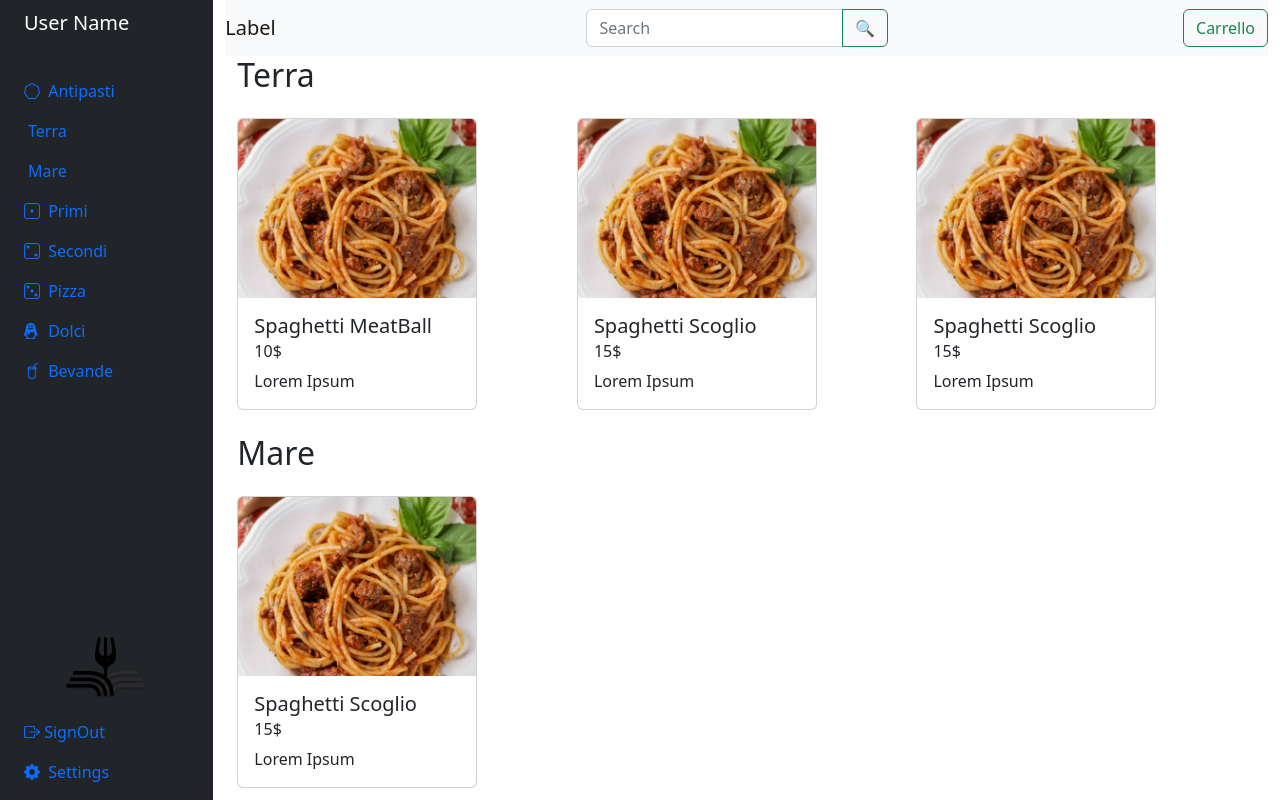
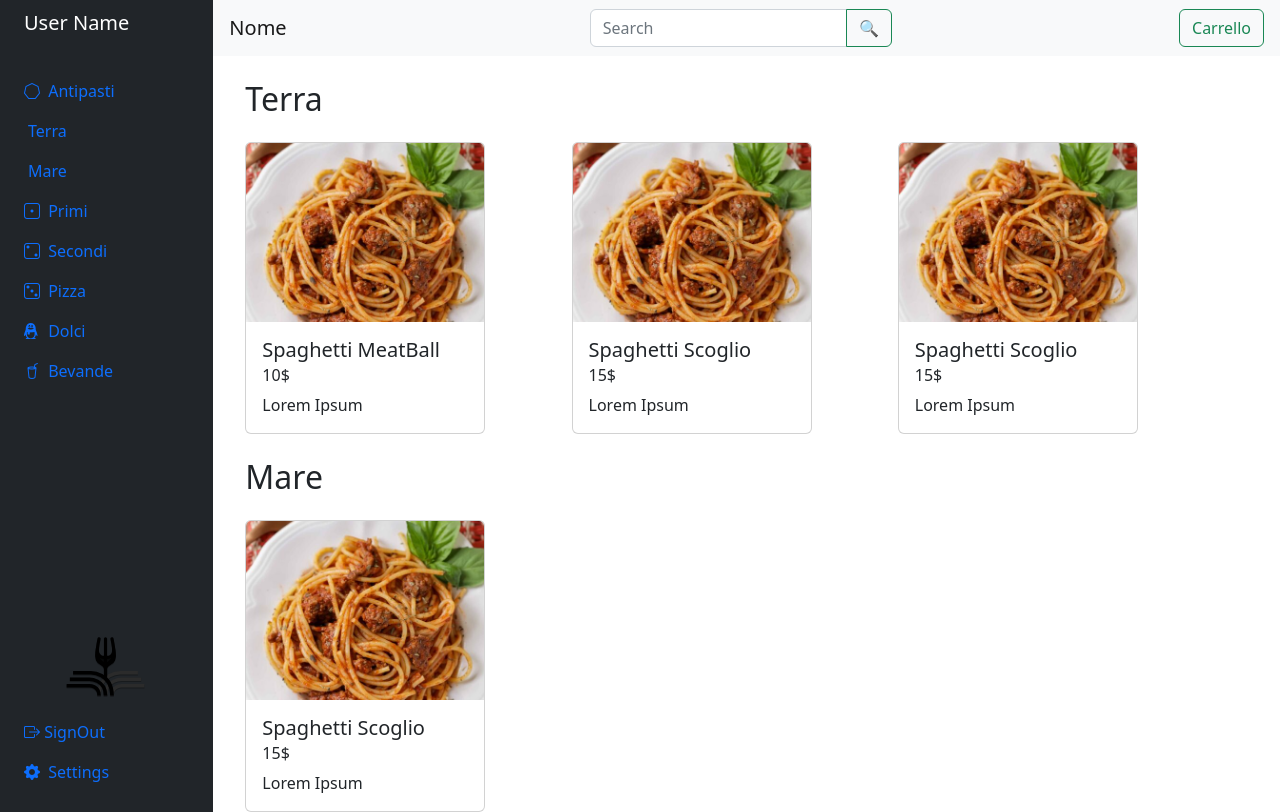
Before and after one commit to marcon21/bookeat, a React (Vite) app in the folder frontend/: page /menu in a window 1280 px wide. Built offline with nearby package versions, Linux system fonts and the light colour scheme.

Commit message:
minor after merge fixes

```diff
--- a/frontend/src/components/MenuSections.jsx
+++ b/frontend/src/components/MenuSections.jsx
@@ -3,7 +3,7 @@ import MenuItem from "./MenuItem"
 export default function MenuSections() {
     return (
         <>
-        <div className="row">
+        <div className="row mt-4">
             <h2>Terra</h2>
             <div className="row">
                 <div className="col mt-3">
@@ -18,7 +18,7 @@ export default function MenuSections() {
             </div>
         </div>
         <br />
-        <div className="row">
+        <div className="row mt-4">
             <h2>Mare</h2>
             <div className="row">
                 <div className="col mt-3">
--- a/frontend/src/components/Navbar.jsx
+++ b/frontend/src/components/Navbar.jsx
@@ -1,28 +1,16 @@
-export default function NavBar() {
-    let list = [
-        {
-            label: "Label",
-        }
-    ]
-
-    const items = list.map((item, index) => {
-        return(<a className="navbar-brand">{item.label}</a>)
-        })
-
-        return(
+export default function NavBar({ label }) {
+    return (
         <>
-                <div class="container">
             <nav className="navbar navbar-expand-lg navbar-light bg-light justify-content-between">
-                        {items}
+                <a className="navbar-brand ms-3">{label}</a>
                 <form className='d-flex input-group w-auto'>
-                            <input className="form-control mr-sm-2" type="search" placeholder="Search"/>
-                            <button className="btn btn-outline-success my-2 my-sm-0" type="submit">🔍</button>
+                    <input className="form-control mr-sm-2" type="search" placeholder="Search" />
+                    <button className="btn btn-outline-success my-2 my-sm-0" type="button">🔍</button>
                 </form>
                 <form>
-                            <a className="btn btn-outline-success my-2 my-sm-0" href="#" role="button">Carrello</a>
+                    <a className="btn btn-outline-success my-2 my-sm-0 me-3" href="#" role="button">Carrello</a>
                 </form>
             </nav>
-                </div>
         </>
     )
 
--- a/frontend/src/routes/menuRoute.jsx
+++ b/frontend/src/routes/menuRoute.jsx
@@ -19,9 +19,9 @@ export default function MenuRoute() {
                 </div>
                 <div className="col-auto col-md-9 col-xl-10 px-sm-10">
                     <div className="row">
-                            <NavBar/>
+                        <NavBar label={"Nome"}/>
                     </div>
-                    <div className="container-fluid">
+                    <div className="row ms-2 me-2">
                         <MenuSections />
                     </div>
                 </div>
```
Lines whose indentation alone changed are shown as unchanged.
